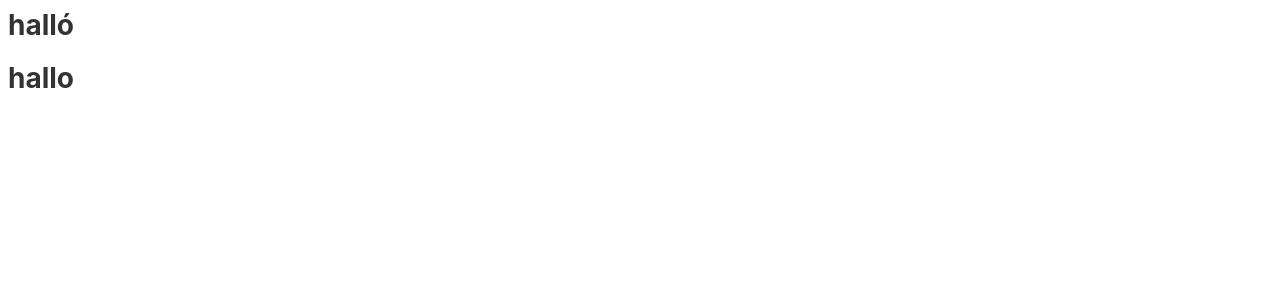
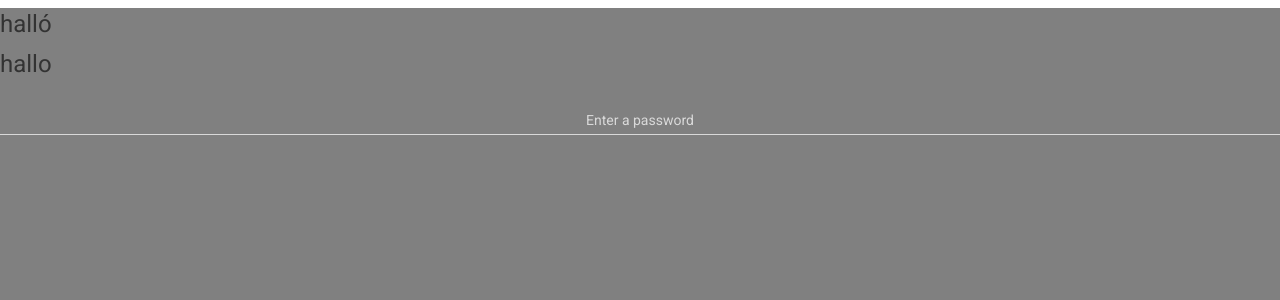
Before and after one commit to unarunars/crackerHacker, an Angular app: page / in a window 1280 px wide. Shown: the top 300 px of the page. Built offline with nearby package versions, Linux system fonts and the light colour scheme.

Commit message:
input value

```diff
--- a/angular.json
+++ b/angular.json
@@ -24,6 +24,7 @@
               "src/assets"
             ],
             "styles": [
+              "./node_modules/@angular/material/prebuilt-themes/pink-bluegrey.css",
               "src/styles.css"
             ],
             "scripts": []
@@ -88,6 +89,7 @@
               "src/assets"
             ],
             "styles": [
+              "./node_modules/@angular/material/prebuilt-themes/pink-bluegrey.css",
               "src/styles.css"
             ],
             "scripts": []
--- a/package.json
+++ b/package.json
@@ -12,10 +12,12 @@
   "private": true,
   "dependencies": {
     "@angular/animations": "~9.1.1",
+    "@angular/cdk": "^9.2.0",
     "@angular/common": "~9.1.1",
     "@angular/compiler": "~9.1.1",
     "@angular/core": "~9.1.1",
     "@angular/forms": "~9.1.1",
+    "@angular/material": "^9.2.0",
     "@angular/platform-browser": "~9.1.1",
     "@angular/platform-browser-dynamic": "~9.1.1",
     "@angular/router": "~9.1.1",
--- a/src/app/app.component.html
+++ b/src/app/app.component.html
@@ -265,6 +265,11 @@
     z-index: -10;
     width: 1920px;
   }
+  .main{
+    margin: 0px;
+    height: 100%;
+    background-color:gray;
+  }
 
 
   /* Responsive Styles */
@@ -298,6 +303,7 @@
   }
 </style>
 
-<!-- Toolbar -->
-<h1>halló</h1>
-<app-main></app-main>
+<div class = "main">
+  <h1>halló</h1>
+  <app-main></app-main>
+</div>
--- a/src/app/main/main.component.css
+++ b/src/app/main/main.component.css
@@ -0,0 +1,4 @@
+.example-full-width {
+    width: 100%;
+    text-align: center;
+  }
--- a/src/app/main/main.component.html
+++ b/src/app/main/main.component.html
@@ -1 +1,6 @@
 <h1>hallo</h1>
+
+<mat-form-field class="example-full-width">
+    <mat-label>Enter a password</mat-label>
+    <input matInput placeholder="" (keyup)="onKey($event)">
+</mat-form-field>
--- a/src/app/main/main.component.ts
+++ b/src/app/main/main.component.ts
@@ -1,4 +1,5 @@
 import { Component, OnInit } from '@angular/core';
+
 
 @Component({
   selector: 'app-main',
@@ -6,10 +7,15 @@
   styleUrls: ['./main.component.css']
 })
 export class MainComponent implements OnInit {
-
+  values = "";
   constructor() { }
 
   ngOnInit(): void {
   }
+  onKey(event: any) { // without type info
+    //this.values += event.target.value;
+    this.values = event.target.value;
+    console.log(this.values);
+  }
 
 }
--- a/src/index.html
+++ b/src/index.html
@@ -6,8 +6,10 @@
   <base href="/">
   <meta name="viewport" content="width=device-width, initial-scale=1">
   <link rel="icon" type="image/x-icon" href="favicon.ico">
+  <link href="https://fonts.googleapis.com/css?family=Roboto:300,400,500&display=swap" rel="stylesheet">
+  <link href="https://fonts.googleapis.com/icon?family=Material+Icons" rel="stylesheet">
 </head>
-<body>
+<body class="mat-typography">
   <app-root></app-root>
 </body>
 </html>
--- a/src/styles.css
+++ b/src/styles.css
@@ -1 +1,4 @@
 /* You can add global styles to this file, and also import other style files */
+
+html, body { height: 100%; }
+body { margin: 0; font-family: Roboto, "Helvetica Neue", sans-serif; }
```
Also changed, not shown: src/app/app.module.ts (+8 -2 lines), 1 other file (tests, documents, lock files or other folders).
